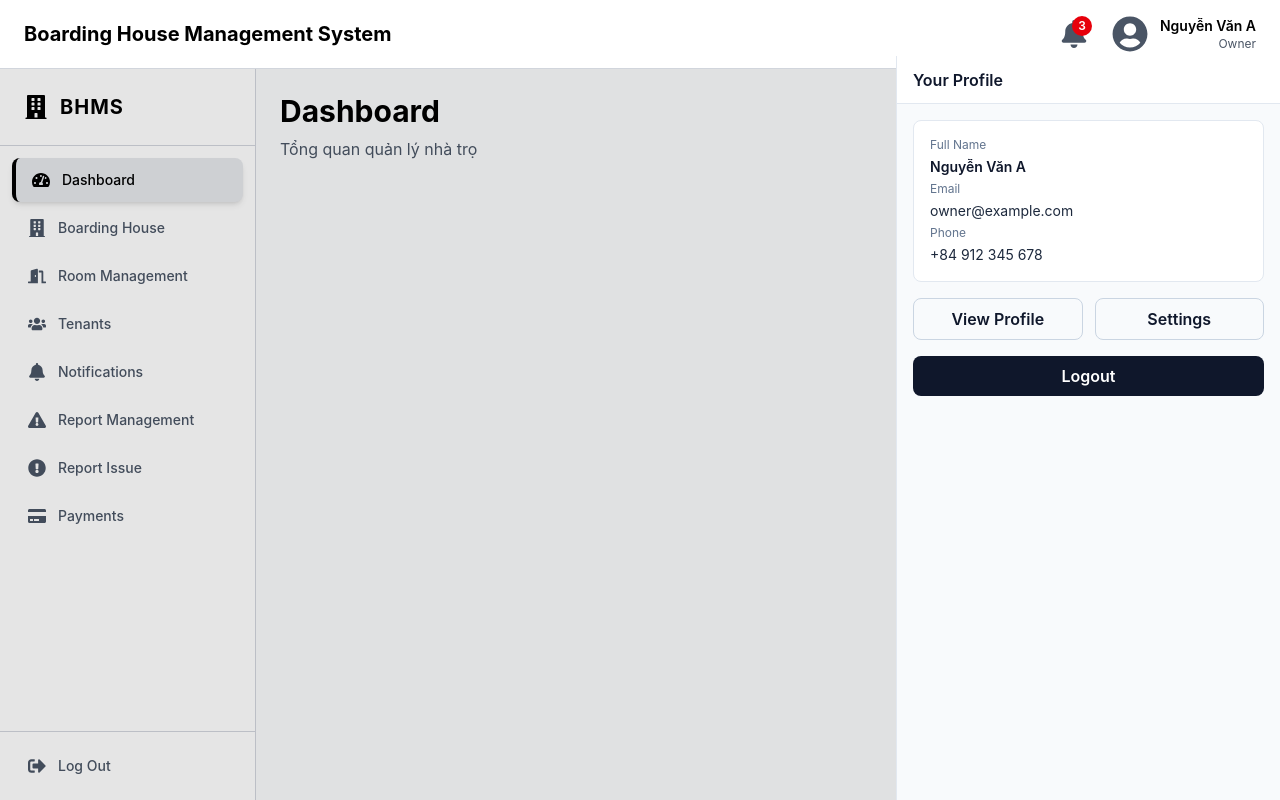
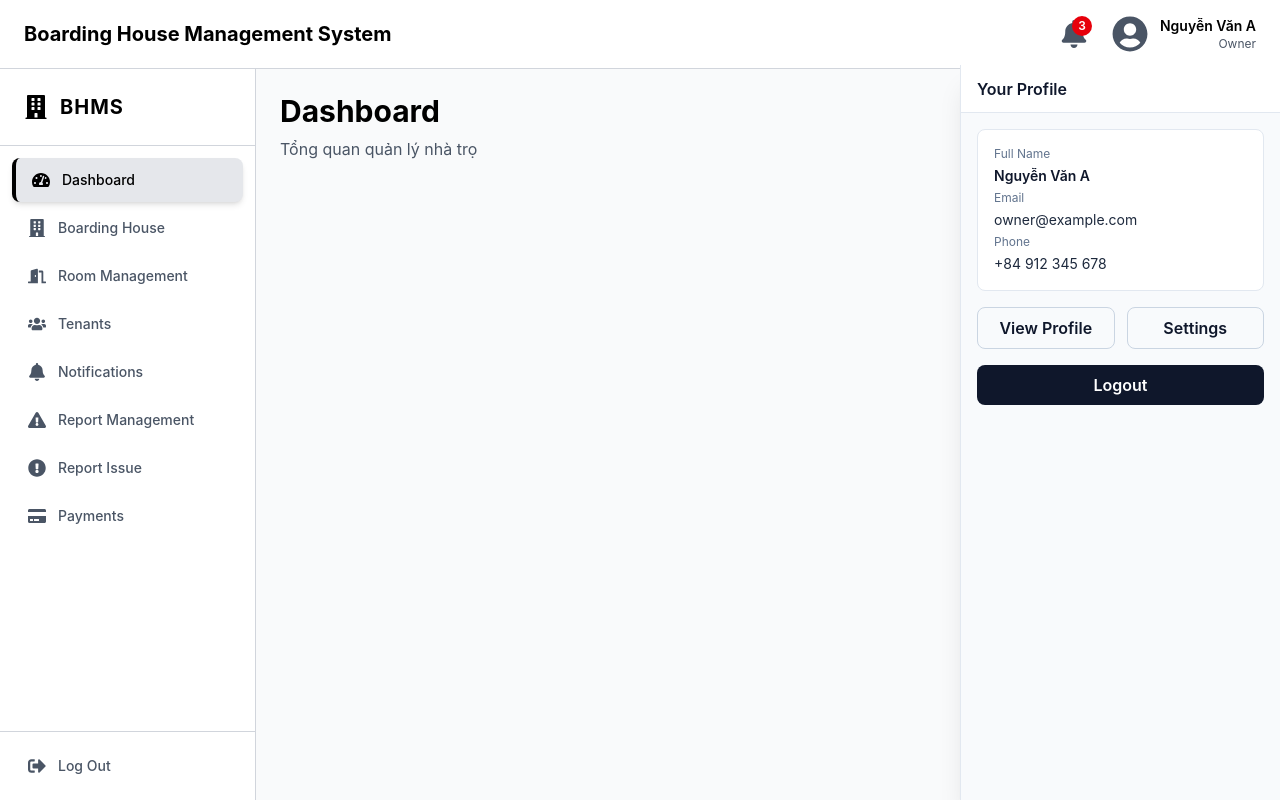
Before and after one commit to DinhGH/BHMS, a React (Vite) app in the folder client/: page / in a window 1280 px wide. Both pictures are taken after a click on the button 1129 px from the left and 34 px from the top of the page. Built offline with nearby package versions, Linux system fonts and the light colour scheme.

Commit message:
update o

```diff
--- a/client/src/pages/HomePageOwner.jsx
+++ b/client/src/pages/HomePageOwner.jsx
@@ -78,7 +78,7 @@ function HomePageOwner() {
       {/* Overlay to close panels */}
       {(showNotifications || showProfile) && (
         <div
-          className="fixed inset-0 bg-black/10 z-40"
+          className="fixed inset-0 bg-transparent z-40 bottom-0"
           onClick={() => {
             setShowNotifications(false);
             setShowProfile(false);
@@ -88,12 +88,16 @@ function HomePageOwner() {
 
       {/* Notifications Panel */}
       <div
-        className={`fixed top-14 right-0 bottom-0 w-full sm:w-96 bg-white border-l border-slate-200 z-50 transform transition-transform duration-300 ease-in-out ${
+        className={`fixed right-0 bottom-0 w-full sm:w-80 bg-white border-l border-slate-200 z-50 transform transition-transform duration-300 ease-in-out shadow-xl ${
           showNotifications ? "translate-x-0" : "translate-x-full"
         }`}
+        style={{
+          height: "calc(100vh - 65px)",
+          top: "65px",
+        }}
       >
         <div className="h-full flex flex-col">
-          <div className="h-12 flex items-center px-4 border-b border-slate-200 font-semibold text-sm sm:text-base text-slate-900">
+          <div className="h-12 flex items-center justify-center px-4 border-b border-slate-200 font-semibold text-sm sm:text-base text-slate-900">
             Notifications
           </div>
           <div className="p-4 border-b border-slate-200">
@@ -124,9 +128,13 @@ function HomePageOwner() {
 
       {/* Profile Panel */}
       <div
-        className={`fixed top-14 right-0 bottom-0 w-full sm:w-96 bg-white border-l border-slate-200 z-50 transform transition-transform duration-300 ease-in-out ${
+        className={`fixed right-0 bottom-0 w-full sm:w-80 bg-white border-l border-slate-200 z-50 transform transition-transform duration-300 ease-in-out shadow-xl ${
           showProfile ? "translate-x-0" : "translate-x-full"
         }`}
+        style={{
+          height: "calc(100vh - 65px)",
+          top: "65px",
+        }}
       >
         <div className="h-full flex flex-col">
           <div className="h-12 flex items-center px-4 border-b border-slate-200 font-semibold text-sm sm:text-base text-slate-900">
```
